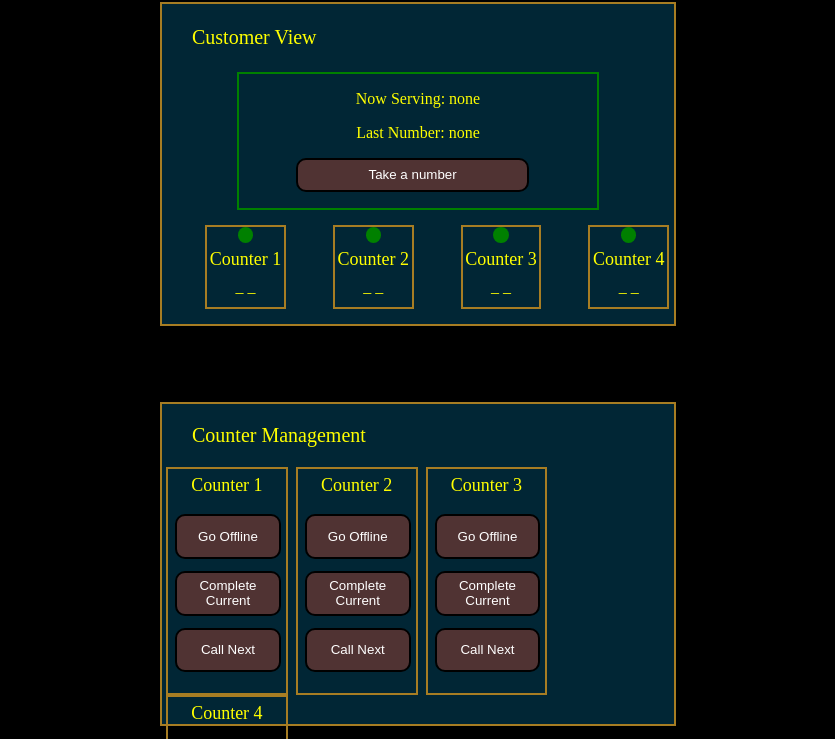
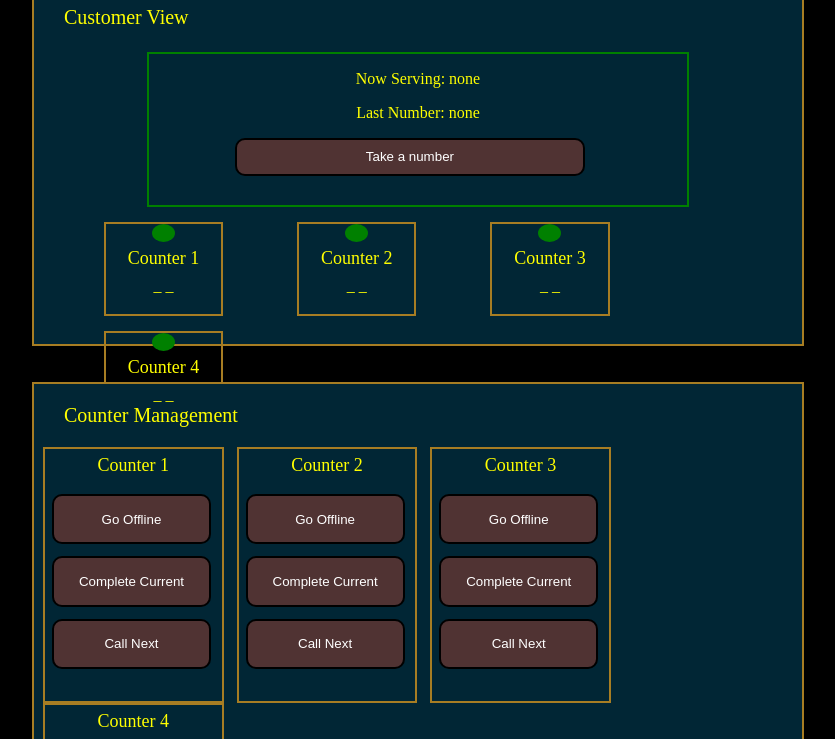
Before and after one commit to SubhanSaadatKhan/Quick_Desk_Interview_Test_Task_2, a plain HTML site: page index.html in a window 1280 px wide. Shown: the part 57-796 px from the top of the page, without its empty margins (222-1057 px from the left). Drawn offline with Linux system fonts and the light colour scheme.

Commit message:
style changed

```diff
--- a/style.css
+++ b/style.css
@@ -35,15 +35,15 @@ h3{
 }
 
 #customerView {
-    width: 40%;
-    height: 80%;
+    width: 60%;
+    height: 90%;
     border: 2px solid rgb(167, 125, 35);
     background-color: rgb(1, 38, 53);
 }
 
 #counterManagement {
-    width: 40%;
-    height: 80%;
+    width: 60%;
+    height: 90%;
     border: 2px solid rgb(167, 125, 35);
     background-color: rgb(1, 38, 53);
 }
@@ -89,7 +89,7 @@ h3{
     height: 25%;
     border: 2px solid rgb(167, 125, 35);
     margin-top: 15px;
-    margin-left: 43px;
+    margin-left: 70px;
 }
 
 .cun {
@@ -138,7 +138,7 @@ h3{
     height: 70%;
     display: inline-block;
     border: 2px solid rgb(167, 125, 35);
-    margin-left: 4px;
+    margin-left: 9px;
 }
 
 .btnCM {
```
